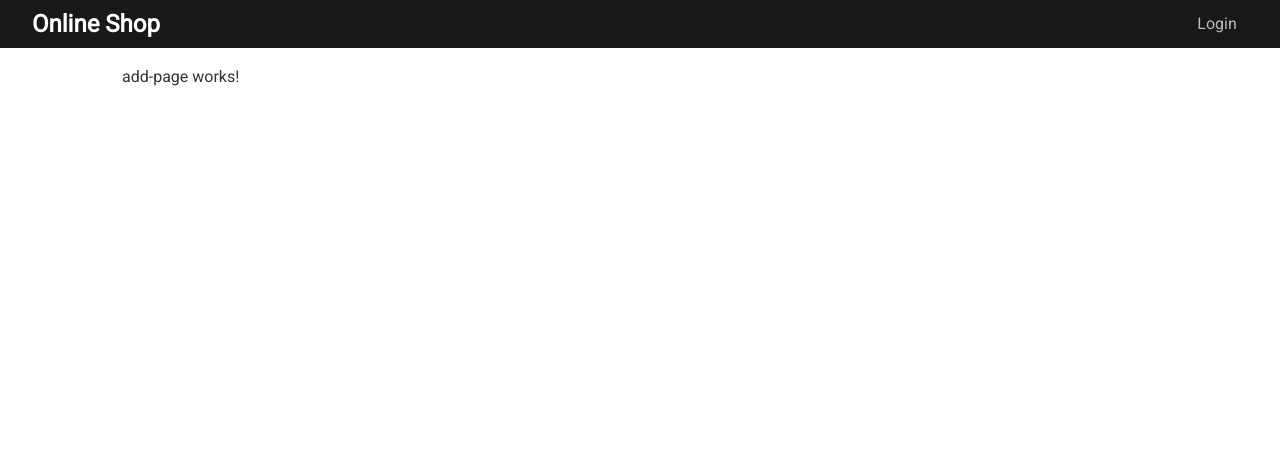
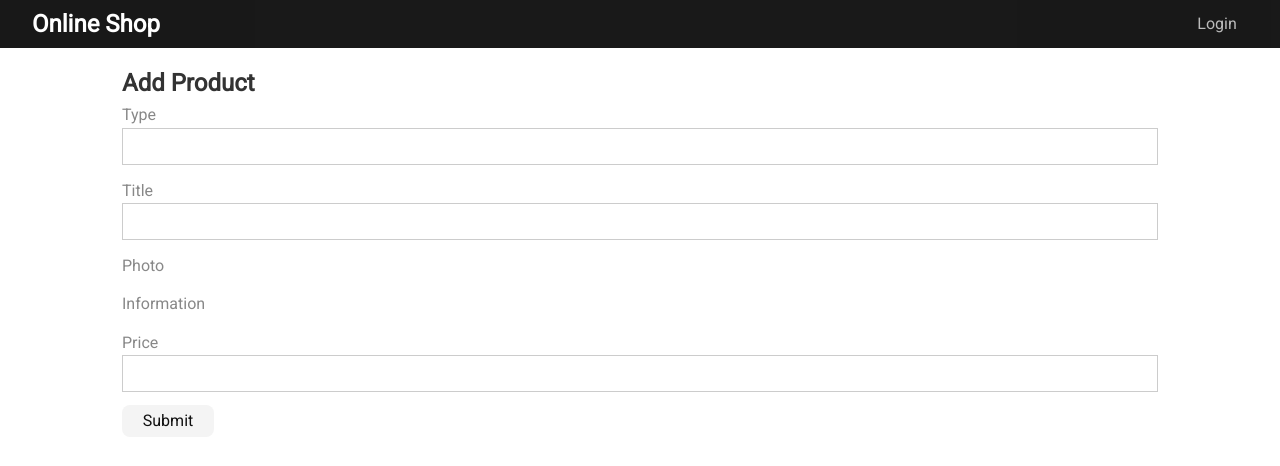
Before and after one commit to Eltach00/angular-online-shop-app, an Angular app: page /add in a window 1280 px wide. Shown: the top 466 px of the page. Built offline with nearby package versions, Linux system fonts and the light colour scheme.

Commit message:
addPage released

```diff
--- a/src/app/admin/add-page/add-page.component.html
+++ b/src/app/admin/add-page/add-page.component.html
@@ -1 +1,41 @@
-<p>add-page works!</p>
+<form [formGroup]="addFormGroup">
+  <h2>Add Product</h2>
+  <div class="form-control">
+    <label for="type">Type</label>
+    <input type="text" id="type" formControlName="type" />
+    <div *ngIf="addFormGroup.invalid && addFormGroup.touched">
+      <small *ngIf="addFormGroup.controls['type'].errors?.['required'] "
+        >Choose product</small
+      >
+    </div>
+  </div>
+  <div class="form-control">
+    <label for="title">Title</label>
+    <input type="text" id="title" formControlName="title" />
+    <div *ngIf="addFormGroup.invalid && addFormGroup.touched">
+      <small *ngIf="addFormGroup.controls['title'].errors?.['required'] "
+        >Add product name</small
+      >
+    </div>
+  </div>
+  <div class="form-control">
+    <label for="photo">Photo</label>
+  </div>
+  <div class="form-control"><label for="info">Information</label></div>
+  <div class="form-control">
+    <label for="price">Price</label>
+    <input type="text" id="price" formControlName="price" />
+    <div *ngIf="addFormGroup.invalid && addFormGroup.touched">
+      <small *ngIf="addFormGroup.controls['price'].errors?.['required'] "
+        >Enter Product Price</small
+      >
+    </div>
+  </div>
+  <button
+    class="btn btn-primary btn-black"
+    [disabled]="addFormGroup.invalid || submited"
+    type="submit"
+  >
+    Submit
+  </button>
+</form>
--- a/src/app/admin/add-page/add-page.component.ts
+++ b/src/app/admin/add-page/add-page.component.ts
@@ -1,10 +1,21 @@
 import { Component } from '@angular/core';
+import { FormControl, FormGroup, Validators } from '@angular/forms';
 
 @Component({
   selector: 'app-add-page',
   templateUrl: './add-page.component.html',
-  styleUrls: ['./add-page.component.scss']
+  styleUrls: ['./add-page.component.scss'],
 })
 export class AddPageComponent {
-
+  addFormGroup: FormGroup;
+  submited = false;
+  constructor() {
+    this.addFormGroup = new FormGroup({
+      type: new FormControl(null, Validators.required),
+      title: new FormControl(null, Validators.required),
+      photo: new FormControl(null, Validators.required),
+      info: new FormControl(null, Validators.required),
+      price: new FormControl(null, Validators.required),
+    });
+  }
 }
--- a/src/app/admin/admin.module.ts
+++ b/src/app/admin/admin.module.ts
@@ -8,8 +8,8 @@ import { EditPageComponent } from './edit-page/edit-page.component';
 import { DashboardPageComponent } from './dashboard-page/dashboard-page.component';
 import { OrdersPageComponent } from './orders-page/orders-page.component';
 import { FormsModule, ReactiveFormsModule } from '@angular/forms';
-import { BrowserModule } from '@angular/platform-browser';
 import { AuthService } from './shared/services/auth.service';
+import { AuthGuard } from '../shared/auth.guard';
 
 const childRoutes: Routes = [
   {
@@ -18,10 +18,26 @@ const childRoutes: Routes = [
     children: [
       { path: '', redirectTo: '/admin/login', pathMatch: 'full' },
       { path: 'login', component: LoginPageComponent },
-      { path: 'add', component: AddPageComponent },
-      { path: 'product/:id/edit', component: EditPageComponent },
-      { path: 'dashboard', component: DashboardPageComponent },
-      { path: 'orders', component: OrdersPageComponent },
+      {
+        path: 'add',
+        component: AddPageComponent,
+        //  canActivate: [AuthGuard]
+      },
+      {
+        path: 'product/:id/edit',
+        component: EditPageComponent,
+        canActivate: [AuthGuard],
+      },
+      {
+        path: 'dashboard',
+        component: DashboardPageComponent,
+        canActivate: [AuthGuard],
+      },
+      {
+        path: 'orders',
+        component: OrdersPageComponent,
+        canActivate: [AuthGuard],
+      },
     ],
   },
 ];
--- /dev/null
+++ b/src/app/shared/auth.guard.ts
@@ -0,0 +1,33 @@
+import { Injectable } from '@angular/core';
+import {
+  ActivatedRouteSnapshot,
+  CanActivate,
+  Router,
+  RouterStateSnapshot,
+  UrlTree,
+} from '@angular/router';
+import { Observable } from 'rxjs';
+import { AuthService } from '../admin/shared/services/auth.service';
+
+@Injectable({
+  providedIn: 'root',
+})
+export class AuthGuard implements CanActivate {
+  constructor(private authService: AuthService, private router: Router) {}
+  canActivate(
+    route: ActivatedRouteSnapshot,
+    state: RouterStateSnapshot
+  ):
+    | Observable<boolean | UrlTree>
+    | Promise<boolean | UrlTree>
+    | boolean
+    | UrlTree {
+    if (this.authService.isAuthenficated()) {
+      return true;
+    } else {
+      this.authService.logOut();
+      this.router.navigate(['/admin', 'login']);
+      return false;
+    }
+  }
+}
```
